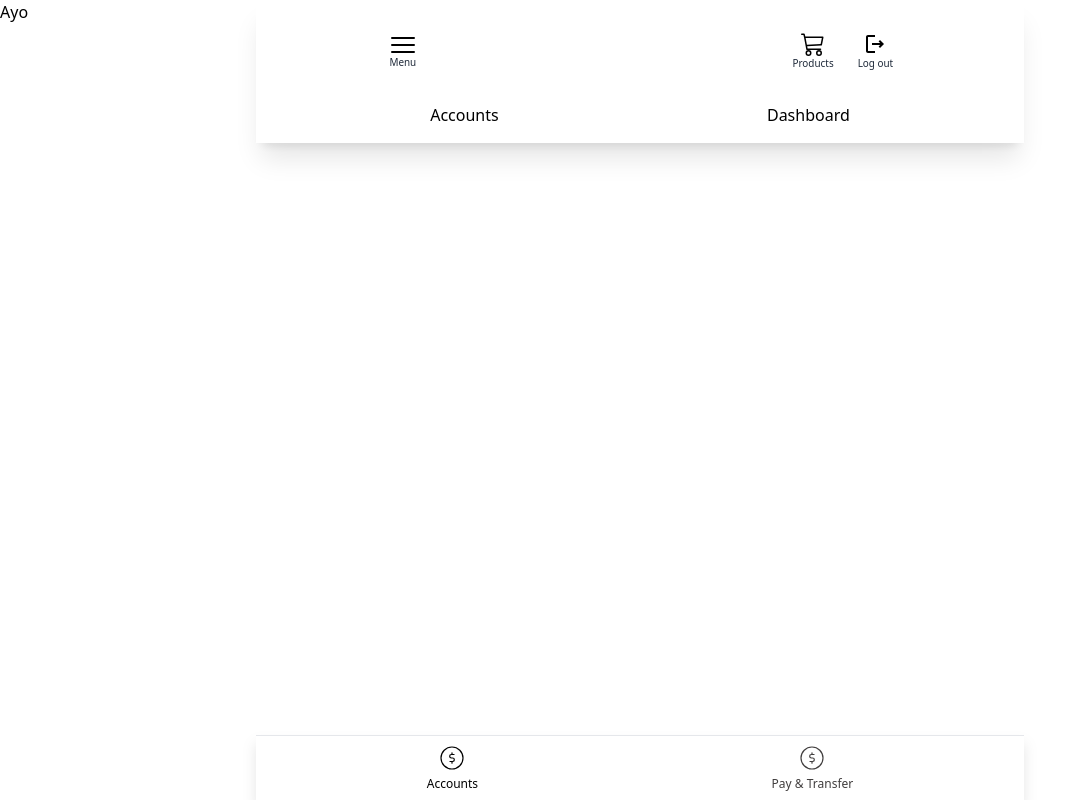
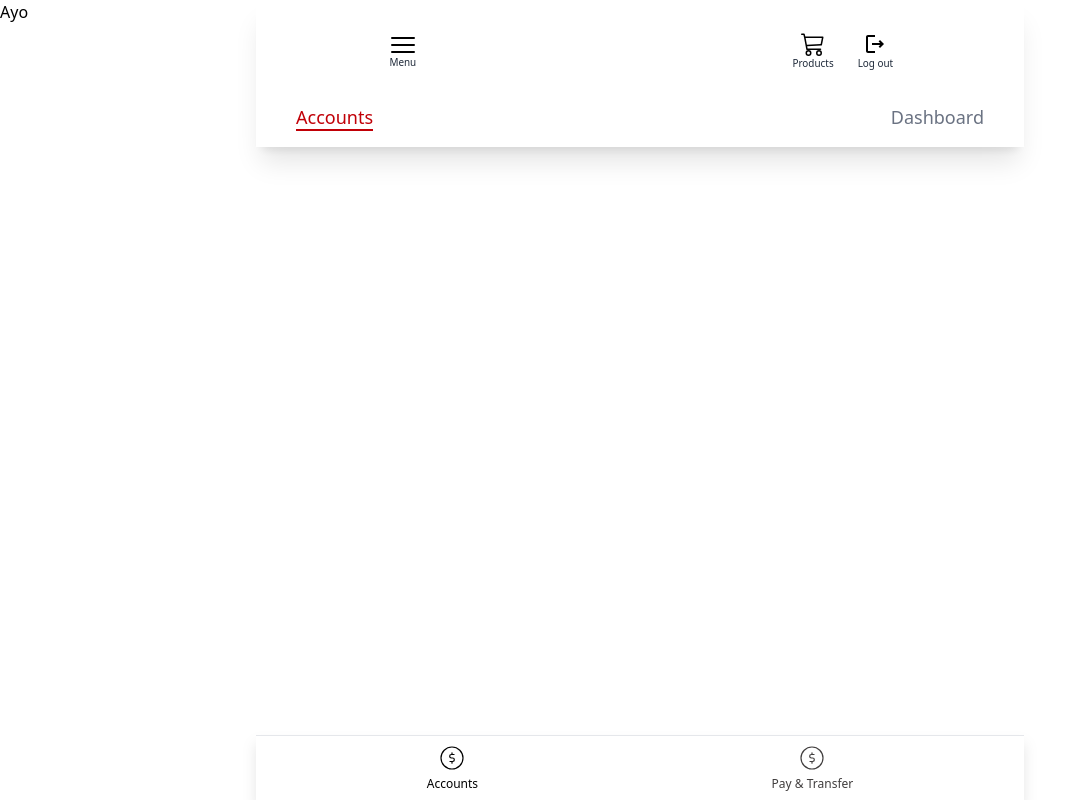
Before and after one commit to OmodaraAyo/man-of-the-people, a React (Vite) app: page /home/account/history in a window 1280 px wide. Shown: the whole page, without its empty margins (0-1087 px from the left). Built offline with nearby package versions, Linux system fonts and the light colour scheme.

Commit message:
working...

```diff
--- a/src/components/Header.jsx
+++ b/src/components/Header.jsx
@@ -6,7 +6,7 @@ import { MdOutlineLogout } from "react-icons/md";
 import Menu from "./menu/Menu";
 import { useAuth } from "../auth/AuthContext";
 import { useNavigate } from "react-router";
-import { Link } from "react-router-dom";
+import { Link, NavLink } from "react-router-dom";
 import { motion, AnimatePresence } from "framer-motion";
 
 const Header = () => {
@@ -33,10 +33,32 @@ const Header = () => {
         </div>
       </div>
       {/* bg-white shadow-[0_10px_15px_-3px_rgba(0,0,0,0.2)] */}
-      <div className="flex justify-around w-full py-4 px-10">
-          <Link to={"/home/account"}>Accounts</Link>
-          <Link to={"/home/dashboard"}>Dashboard</Link>
-      </div>
+      <div className="flex justify-between w-full py-4 px-10">
+      <NavLink to="/home/account"className={({ isActive }) =>`relative text-lg font-medium transition-colors ${isActive ? "text-red-700" : "text-gray-500"}`}>
+        {({ isActive }) => (
+          <>
+            Accounts
+            <span
+              className={`absolute bottom-0 left-0 h-0.5 bg-red-700 transition-all duration-300 ${
+                isActive ? "w-full" : "w-0"
+              }`}
+            ></span>
+          </>
+        )}
+      </NavLink>
+      <NavLink to="/home/dashboard" className={({ isActive }) =>`relative text-lg font-medium transition-colors ${ isActive ? "text-red-700" : "text-gray-500"}`}>
+        {({ isActive }) => (
+          <>
+            Dashboard
+            <span
+              className={`absolute bottom-0 left-0 h-0.5 bg-red-700 transition-all duration-300 ${
+                isActive ? "w-full" : "w-0"
+              }`}
+            ></span>
+          </>
+        )}
+      </NavLink>
+    </div>
       <AnimatePresence>
       {showDropDown && (
             <motion.div
--- a/src/components/menu/Menu.jsx
+++ b/src/components/menu/Menu.jsx
@@ -16,8 +16,6 @@ const Menu = ({setShowDropDown}) => {
 
     return (
     <motion.nav
-    initial={{opacity: 0}}
-    animate={{opacity: 1}}
     className="flex flex-col gap-2 container mx-auto max-w-[50rem] justify-center bg-white overflow-x-hidden">
       <button className="flex items-center justify- w-full relative py-4 px-4.5">
         {/* Arrow at the beginning */}
@@ -28,7 +26,7 @@ const Menu = ({setShowDropDown}) => {
           Menu
         </h1>
       </button>
-      <div className="w-full bg-gray-100 flex items-center p-1.5 rounded container mx-auto border-none gap-2 max-w-[20.9rem] sm:max-w-[32rem] z-30">
+      <div className="w-full bg-gray-100 flex items-center p-1.5 rounded container mx-auto border-none gap-2 max-w-[20.8rem] sm:max-w-[32rem] z-30">
         <IoSearch className="mt-1 text-gray-400" />
         <input
           type="text"
@@ -56,7 +54,7 @@ const Menu = ({setShowDropDown}) => {
         </div>
 
         {/* debit-card */}
-        <div className="w-full h-full  rounded-2xl pt-2 drop-shadow-lg"style={{background: "linear-gradient(135deg, #8B0000 55%, #00008B 45%)"}}>
+        <div className="w-full h-full  rounded-2xl pt-2 drop-shadow-lg"style={{background: "linear-gradient(135deg, #8B0000 40%, #00008B 30%)"}}>
             <div className="flex flex-col gap-3 bg-white w-full h-full shadow-lg rounded-b-2xl py-3 px-4">
                 {/* logo & text*/}
                 <div className="flex flex-col font-semibold text-[0.999rem] border-b border-gray-200 pb-2">
```
